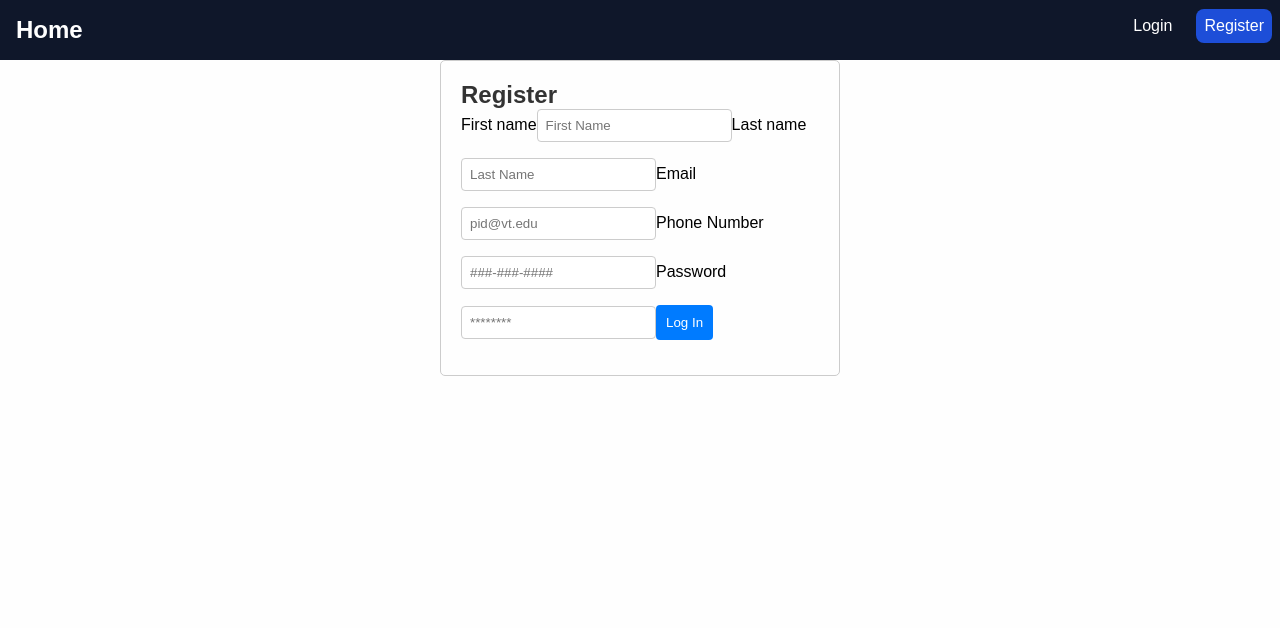
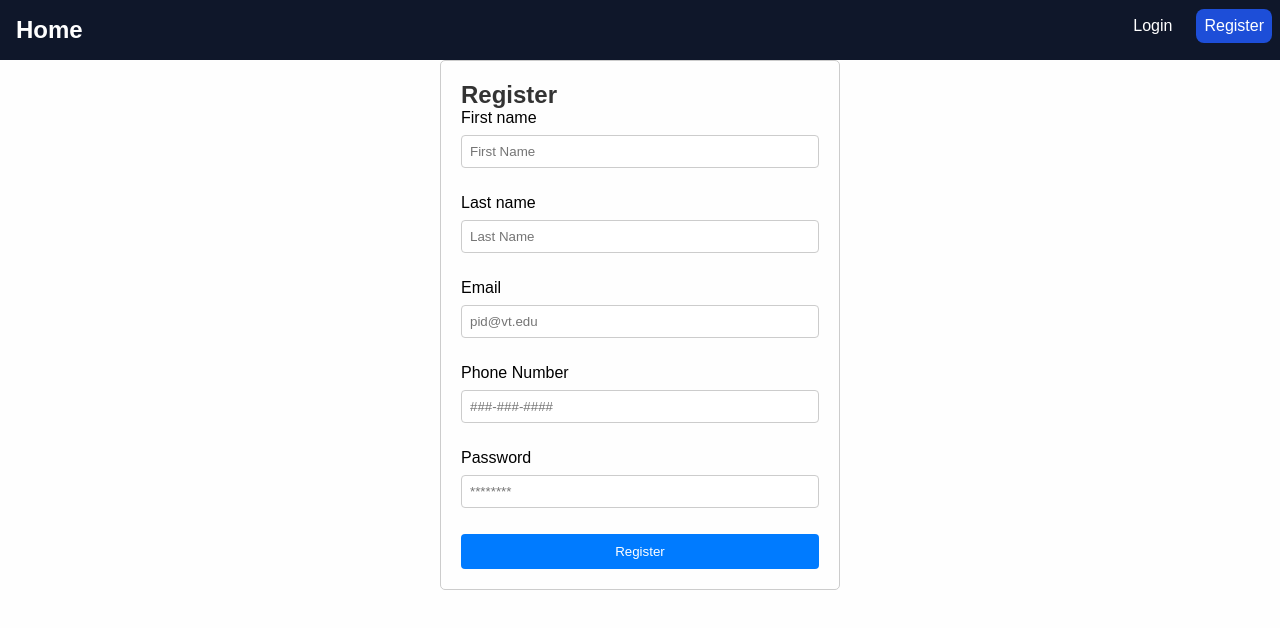
Before and after one commit to czarthak/roomate-finder, a React (Create React App) app in the folder inventory-manager/: page /register in a window 1280 px wide. Shown: the top 628 px of the page. Built offline with nearby package versions, Linux system fonts and the light colour scheme.

Commit message:
login and account updating working correctly

```diff
--- /dev/null
+++ b/inventory-manager/src/components/user/Register.css
@@ -0,0 +1,32 @@
+.register-form-container {
+    max-width: 400px;
+    margin: 0 auto;
+    padding: 20px;
+    border: 1px solid #ccc;
+    border-radius: 5px;
+}
+
+.register-form {
+    display: flex;
+    flex-direction: column;
+    gap: 10px;
+}
+
+.form-group {
+    display: flex;
+    flex-direction: column;
+}
+
+button {
+    width: 100%;
+    padding: 10px;
+    background-color: #007bff;
+    color: #fff;
+    border: none;
+    border-radius: 5px;
+    cursor: pointer;
+}
+
+button:hover {
+    background-color: #0056b3;
+}
--- a/inventory-manager/src/components/user/Register.jsx
+++ b/inventory-manager/src/components/user/Register.jsx
@@ -1,3 +1,4 @@
+import './Register.css'
 import React, { useState } from "react";
 import Axios from "axios";
 
@@ -22,9 +23,10 @@
   };
 
   return (
-    <div className="auth-form-container">
+      <div className="register-form-container">
         <h2>Register</h2>
         <form className="register-form" onSubmit={handleSubmit}>
+          <div className="form-group">
             <label htmlFor="fname">First name</label>
             <input
                 value={fname}
@@ -33,7 +35,9 @@
                 id="fname"
                 placeholder="First Name"
             />
+          </div>
 
+          <div className="form-group">
             <label htmlFor="lname">Last name</label>
             <input
                 value={lname}
@@ -42,7 +46,9 @@
                 id="lname"
                 placeholder="Last Name"
             />
+          </div>
 
+          <div className="form-group">
             <label htmlFor="email">Email</label>
             <input
                 value={email}
@@ -52,7 +58,9 @@
                 placeholder="pid@vt.edu"
                 type="email"
             />
+          </div>
 
+          <div className="form-group">
             <label htmlFor="phoneNumber">Phone Number</label>
             <input
                 value={phoneNumber}
@@ -61,7 +69,9 @@
                 name="phoneNumber"
                 placeholder="###-###-####"
             />
+          </div>
 
+          <div className="form-group">
             <label htmlFor="password">Password</label>
             <input
                 value={pass}
@@ -71,8 +81,9 @@
                 placeholder="********"
                 type="password"
             />
+          </div>
 
-        <button type="submit">Log In</button>
+          <button type="submit">Register</button>
         </form>
       </div>
   );
```
Lines whose indentation alone changed are shown as unchanged.
